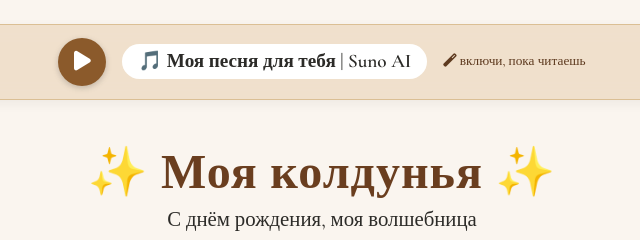
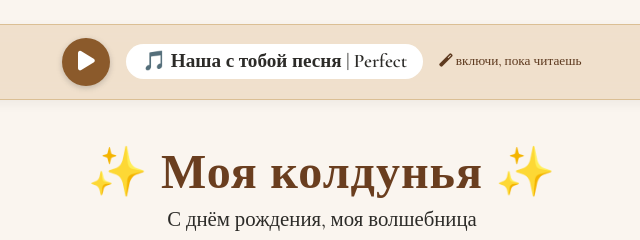
Before and after one commit to scalprik-star/gift_for_my_wife, a plain HTML site: page index.html in a window 1280 px wide. Shown: the top 240 px of the page, 318-958 px from the left. Drawn offline with nearby package versions, Linux system fonts and the light colour scheme.

Commit message:
Изменен заголовок аудио

```diff
--- a/index.html
+++ b/index.html
@@ -17,7 +17,7 @@
     <!-- Аудио плеер с песней SUNO -->
     <div class="music-player">
         <button id="playPauseBtn"><i class="fas fa-play"></i></button>
-        <span class="track-title">🎵 Моя песня для тебя | Suno AI</span>
+        <span class="track-title">🎵 Наша с тобой песня | Perfect</span>
         <audio id="loveSong" src="images\Perfect_Live_on_Gasparilla_Island.mp3" preload="auto"></audio>
         <small style="color:#5e3a1f;"><i class="fas fa-magic"></i> включи, пока читаешь</small>
     </div>
```
